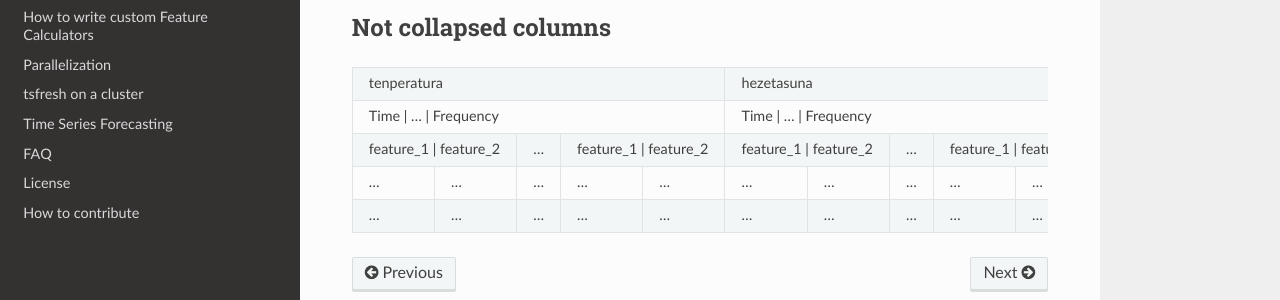
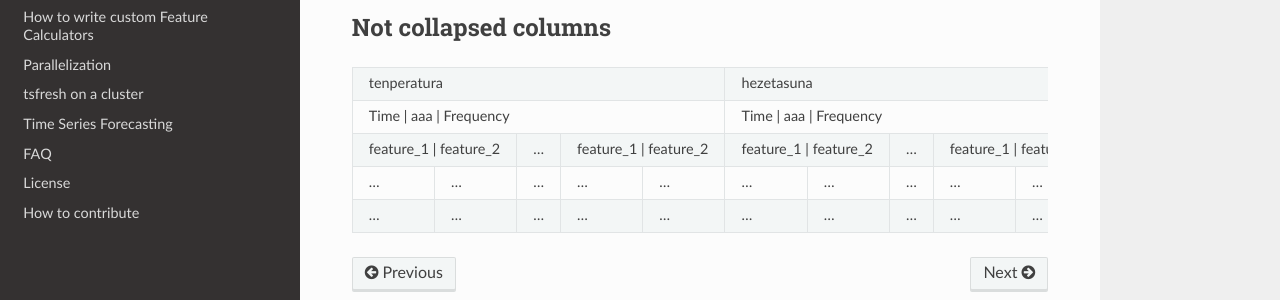
Before and after one commit to joanesplazaola/tseries-featurizer, a Sphinx documentation site: the page built from docs/text/data_formats.rst, in a window 1280 px wide and 900 px high, scrolled down 931 px. Shown: the part 478-778 px from the top of the window. Built offline with Sphinx 7.4.7 and the Read the Docs theme 2.0.0, drawn with Linux system fonts in a browser that asks for light colours; formulas are drawn with MathJax 3; pages that are not in the unit, such as notebooks, are missing from menus; the version number could not be read and is left out; some of the changed text lies outside the part shown.

Commit message:
Taulia konponduta

```diff
--- a/docs/text/data_formats.rst
+++ b/docs/text/data_formats.rst
@@ -14,7 +14,7 @@ Bai sarrerako, zein irteerako objektuak :class:`pandas.DataFrame` motakoak izang
 :class:`pandas.DataFrame` bakarra izango da, erauzitako ezaugarri bakoitzarekin
 
 
-Garrantzitsua: Sarrerako datuek ezingo dute ``NaN``, ``Inf`` edota``-Inf`` baliorik izan.
+Garrantzitsua: Sarrerako datuek ezingo dute ``NaN``, ``Inf`` edota ``-Inf`` baliorik izan.
 
 
 Sarrerako formatua: DataFrame zerrenda
@@ -75,7 +75,7 @@ Not collapsed columns
 +-----------------------------------------------------+-----------------------------------------------------+
 |                     tenperatura                     |                      hezetasuna                     |
 +-----------------------------------------------------+-----------------------------------------------------+
-|          Time         | ... |       Frequency       |          Time         | ... |       Frequency       |
+|          Time         | aaa |       Frequency       |          Time         | aaa |       Frequency       |
 +-----------------------+-----+-----------------------+-----------------------+-----+-----------------------+
 | feature_1 | feature_2 | ... | feature_1 | feature_2 | feature_1 | feature_2 | ... | feature_1 | feature_2 |
 +-----------+-----------+-----+-----------+-----------+-----------+-----------+-----+-----------+-----------+
```
